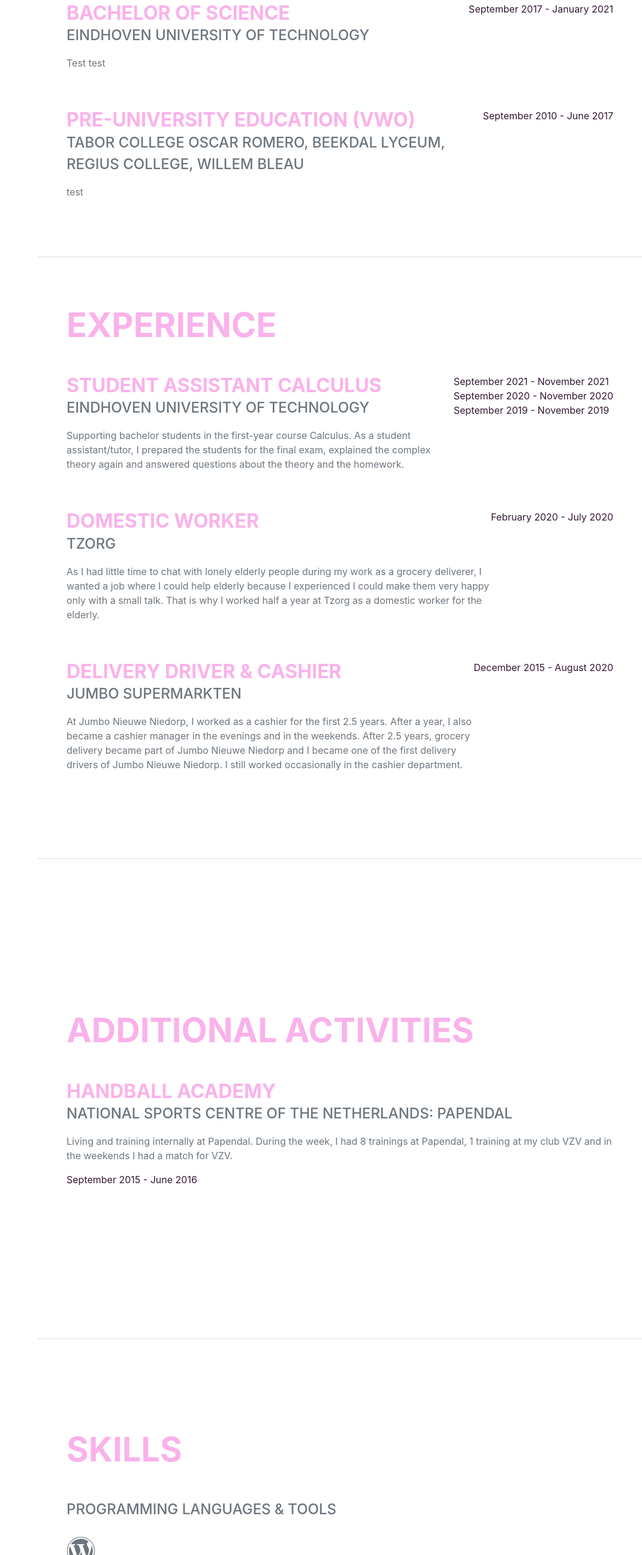
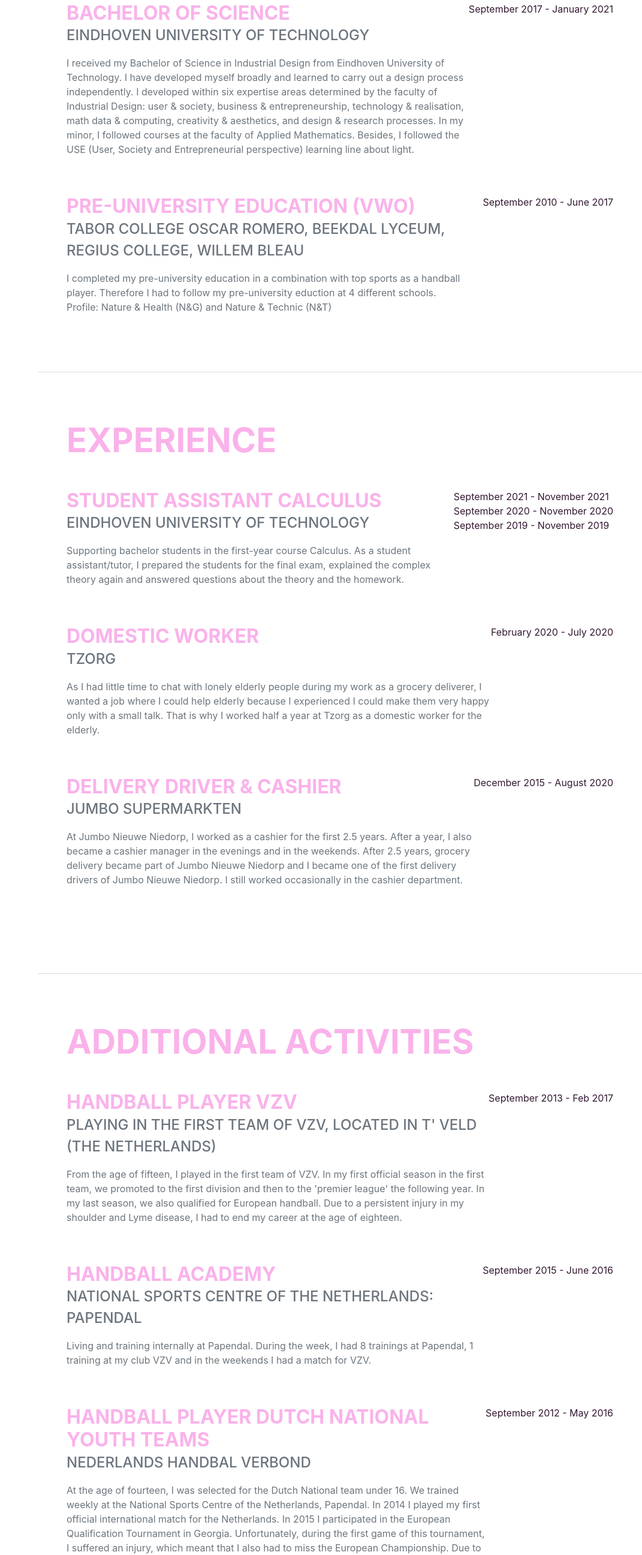
Before and after one commit to brittstegers/brittstegers.github.io, a website: page dist/index.html in a window 1280 px wide. Shown: the part 1662-4255 px from the top of the page at 60% size, without its empty margins (209-1280 px from the left). Drawn offline with nearby package versions, Linux system fonts and the light colour scheme; a web font is replaced by a local one.

Commit message:
Final update

```diff
--- a/dist/index.html
+++ b/dist/index.html
@@ -82,7 +82,7 @@
                         <div class="flex-grow-1">
                             <h3 class="mb-0">Bachelor of Science</h3>
                             <div class="subheading mb-3">Eindhoven University of Technology</div>
-                            <p>Test test</p>
+                            <p>I received my Bachelor of Science in Industrial Design from Eindhoven University of Technology. I have developed myself broadly and learned to carry out a design process independently. I developed within six expertise areas determined by the faculty of Industrial Design: user & society, business & entrepreneurship, technology & realisation, math data & computing, creativity & aesthetics, and design & research processes. In my minor, I followed courses at the faculty of Applied Mathematics. Besides, I followed the USE (User, Society and Entrepreneurial perspective) learning line about light.</p>
                         </div>
                         <div class="flex-shrink-0"><span class="text-primary">September 2017 - January 2021</span></div>
                     </div>
@@ -90,7 +90,9 @@
                         <div class="flex-grow-1">
                             <h3 class="mb-0">Pre-University education (vwo)</h3>
                             <div class="subheading mb-3">Tabor College Oscar Romero, Beekdal Lyceum, Regius College, Willem Bleau</div>
-                            <p>test</p>
+                            <p>I completed my pre-university education in a combination with top sports as a handball player. Therefore I had to follow my pre-university eduction at 4 different schools. <br>
+Profile: Nature & Health (N&G) and Nature & Technic (N&T)
+</p>
                         </div>
                         <div class="flex-shrink-0"><span class="text-primary">September 2010 - June 2017</span></div>
                     </div>
@@ -132,13 +134,31 @@
             <section class="resume-section" id="Additional">
                 <div class="resume-section-content">
                     <h2 class="mb-5">Additional Activities</h2>
+                  <div class="d-flex flex-column flex-md-row justify-content-between mb-5">
+                        <div class="flex-grow-1">
+                            <h3 class="mb-0">Handball Player VZV </h3>
+                            <div class="subheading mb-3">Playing in the first team of VZV, located in t' Veld (the Netherlands)</div>
+                            <p> From the age of fifteen, I played in the first team of VZV. In my first official season in the first team, we promoted to the first division and then to the 'premier league' the following year. In my last season, we also qualified for European handball. Due to a persistent injury in my shoulder and Lyme disease, I had to end my career at the age of eighteen. </p>
+                        </div>
+                        <div class="flex-shrink-0"><span class="text-primary">September 2013 - Feb 2017</span></div>
+                    </div>
+                  <div class="d-flex flex-column flex-md-row justify-content-between mb-5">
                         <div class="flex-grow-1">
                             <h3 class="mb-0">Handball Academy</h3>
                             <div class="subheading mb-3">National Sports Centre of the Netherlands: Papendal</div>
-                            <p>Living and training internally at Papendal. During the week, I had 8 trainings at Papendal, 1 training at my club VZV and in the weekends I had a match for VZV.
-</p>
+                            <p>Living and training internally at Papendal. During the week, I had 8 trainings at Papendal, 1 training at my club VZV and in the weekends I had a match for VZV.</p>
                         </div>
                         <div class="flex-shrink-0"><span class="text-primary">September 2015 - June 2016 </span></div>
+                    </div>
+                    <div class="d-flex flex-column flex-md-row justify-content-between mb-5">
+                        <div class="flex-grow-1">
+                            <h3 class="mb-0">Handball Player Dutch National Youth Teams</h3>
+                            <div class="subheading mb-3">Nederlands Handbal Verbond</div>
+                            <p>At the age of fourteen, I was selected for the Dutch National team under 16. We trained weekly at the National Sports Centre of the Netherlands, Papendal. In 2014 I played my first official international match for the Netherlands. In 2015 I participated in the European Qualification Tournament in Georgia. Unfortunately, during the first game of this tournament, I suffered an injury, which meant that I also had to miss the European Championship. Due to Lyme disease and injuries, I decided in May 2016 to stop at Papendal and to stop playing for the Dutch National team under 18.  </p>
+                        </div>
+                        <div class="flex-shrink-0"><span class="text-primary">September 2012 - May 2016</span></div>
+                    </div>
+
                                       </div>
             </section>
             <hr class="m-0" />
@@ -168,7 +188,7 @@
                         </li>
                         <li>
                             <span class="fa-li"><i class="fas fa-check"></i></span>
-                            Design & Research
+                            Design Research
                         </li>
                       <li>
                             <span class="fa-li"><i class="fas fa-check"></i></span>
@@ -176,7 +196,7 @@
                         </li>
                       <li>
                             <span class="fa-li"><i class="fas fa-check"></i></span>
-                            User studies (interviews, observations, diary study etc.)
+                            UX Design & Research
                         </li>
                       <li>
                             <span class="fa-li"><i class="fas fa-check"></i></span>
@@ -201,7 +221,7 @@
                         </li>
                       <li>
                             <span class="fa-li"><i class="fas fa-trophy text-warning"></i></span>
-                            Qualified for European Championship on the qualification tournament in Georgia (Dutch team under 18)- 2015
+                            Qualified for the European Championship on the qualification tournament in Georgia (Dutch team under 18)- 2015
                         </li>
                       <li>
                             <span class="fa-li"><i class="fas fa-trophy text-warning"></i></span>
```
